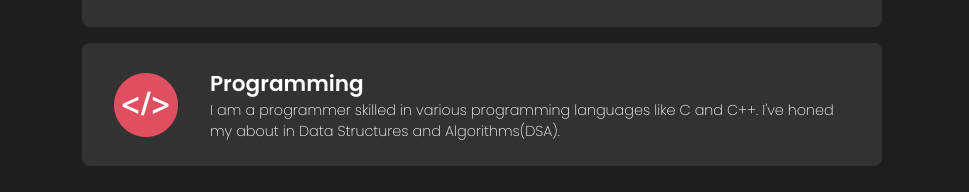
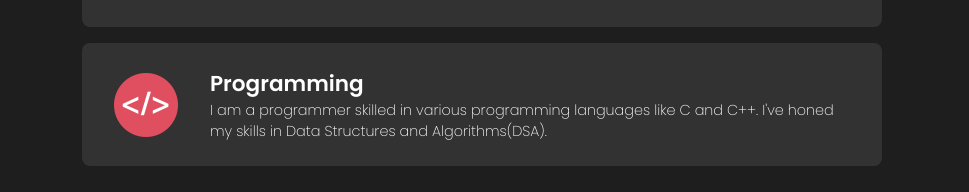
Before and after one commit to shyamsingh19/portfolio_website, a React (Create React App) app in the folder frontend/: page / in a window 1280 px wide. Shown: the part 1371-1563 px from the top of the page, without its empty margins (158-1127 px from the left). Built offline with nearby package versions, Linux system fonts and the light colour scheme.

Commit message:
about update

```diff
--- a/frontend/src/component/About/about.js
+++ b/frontend/src/component/About/about.js
@@ -45,7 +45,7 @@ const about = () => {
               <h2 className="aboutheading">Programming</h2>
               <p>
                 I am a programmer skilled in various programming languages like
-                C and C++. I've honed my about in Data Structures and
+                C and C++. I've honed my skills in Data Structures and
                 Algorithms(DSA).
               </p>
             </span>
```
